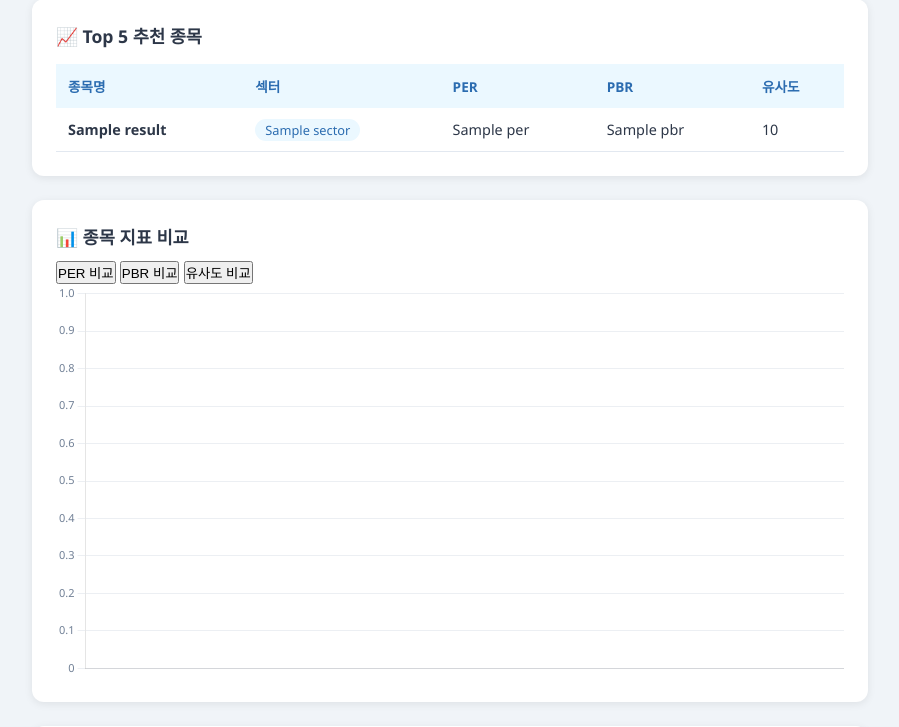
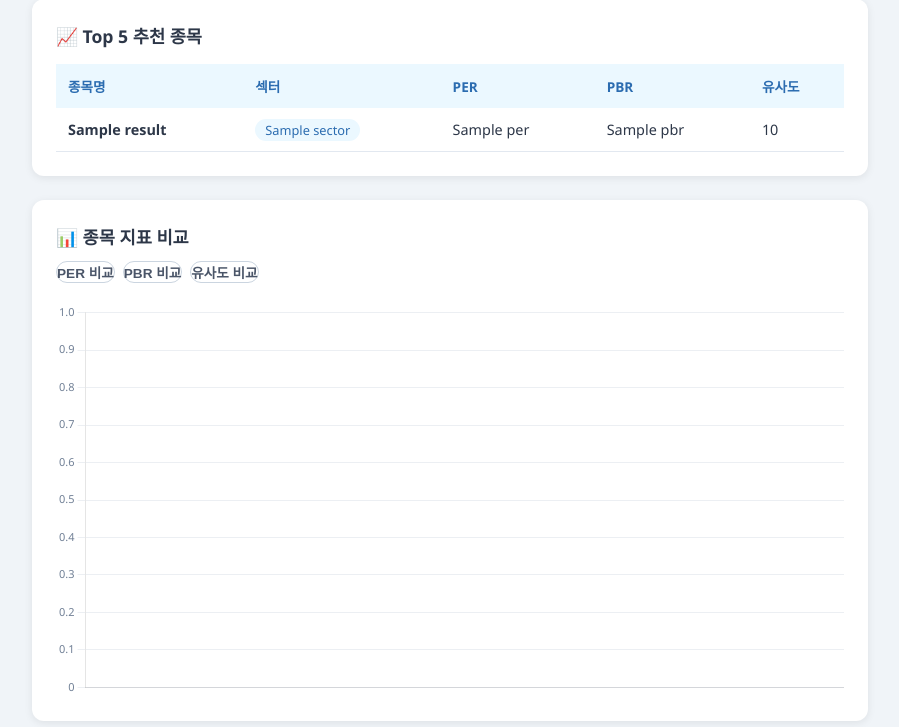
Before and after one commit to leedongho06/OSS_personalized_stock, a Flask app: template templates/result.html in a window 1280 px wide. Shown: the part 808-1535 px from the top of the page, without its empty margins (190-1089 px from the left). Run offline with Flask 3, Linux system fonts and the light colour scheme; the template is opened without the code that fills it: most values are stand-ins (such as "Sample title", 1, 10 or a date in 2020).

Commit message:
add css for stock comparison

```diff
--- a/static/css/style.css
+++ b/static/css/style.css
@@ -436,3 +436,22 @@ header p { color: #718096; }
     .card-grid { grid-template-columns: 1fr; }
     header h1  { font-size: 1.5rem; }
 }
+
+.compare-tabs {
+    display: flex;
+    gap: 0.5rem;
+    margin-bottom: 1.25rem;
+    flex-wrap: wrap;
+}
+
+.compare-tab {
+    padding 0.4rem 1rem;
+    border: 1.5px solid #cbd5e0;
+    border-radius: 20px;
+    background: #fff;
+    color: #4a5568;
+    font-size: 0.85rem;
+    font-weight: 600;
+    cursor: pointer;
+    transition: all 0.2s;
+}
```
